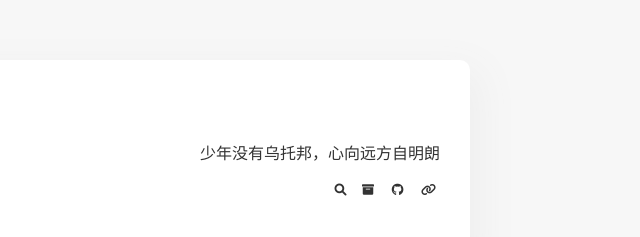
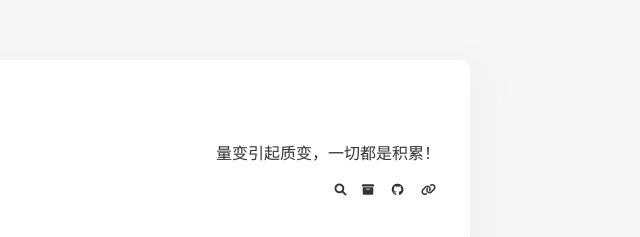
Before and after one commit to xiaoliblog/xiaoliblog.github.io, a plain HTML site: page index.html in a window 1280 px wide. Shown: the top 237 px of the page, 580-1220 px from the left. Drawn offline with Linux system fonts and the light colour scheme.

Commit message:
Site updated: 2023-02-22 14:30:39

```diff
--- a/archives/index.html
+++ b/archives/index.html
@@ -13,7 +13,7 @@
 <meta name="author" content="小李博客">
 <meta name="copyright" content="小李博客">
 
-<link rel="shortcut icon" href="/img/%E5%A4%A7%E7%AC%91.svg">
+<link rel="shortcut icon" href="/img/favicon.svg">
 
 
 <meta name="keywords" content="小李博客">
@@ -89,7 +89,7 @@
     </div>
     <div class="header-description">
         <p>
-           少年没有乌托邦，心向远方自明朗
+           量变引起质变，一切都是积累！
 
         </p>
         <div class="header-icon">
--- a/index.html
+++ b/index.html
@@ -13,7 +13,7 @@
 <meta name="author" content="小李博客">
 <meta name="copyright" content="小李博客">
 
-<link rel="shortcut icon" href="/img/%E5%A4%A7%E7%AC%91.svg">
+<link rel="shortcut icon" href="/img/favicon.svg">
 
 
 <meta name="keywords" content="小李博客">
@@ -89,7 +89,7 @@
     </div>
     <div class="header-description">
         <p>
-           少年没有乌托邦，心向远方自明朗
+           量变引起质变，一切都是积累！
 
         </p>
         <div class="header-icon">
--- a/link/index.html
+++ b/link/index.html
@@ -13,7 +13,7 @@
 <meta name="author" content="小李博客">
 <meta name="copyright" content="小李博客">
 
-<link rel="shortcut icon" href="/img/%E5%A4%A7%E7%AC%91.svg">
+<link rel="shortcut icon" href="/img/favicon.svg">
 
 
 <meta name="keywords" content="小李博客">
@@ -91,7 +91,7 @@
     </div>
     <div class="header-description">
         <p>
-           少年没有乌托邦，心向远方自明朗
+           量变引起质变，一切都是积累！
 
         </p>
         <div class="header-icon">
--- a/posts/211ab908.html
+++ b/posts/211ab908.html
@@ -13,7 +13,7 @@
 <meta name="author" content="小李博客">
 <meta name="copyright" content="小李博客">
 
-<link rel="shortcut icon" href="/img/%E5%A4%A7%E7%AC%91.svg">
+<link rel="shortcut icon" href="/img/favicon.svg">
 
 
 <meta name="keywords" content="小李博客">
@@ -91,7 +91,7 @@
     </div>
     <div class="header-description">
         <p>
-           少年没有乌托邦，心向远方自明朗
+           量变引起质变，一切都是积累！
 
         </p>
         <div class="header-icon">
--- a/posts/406925fb.html
+++ b/posts/406925fb.html
@@ -13,7 +13,7 @@
 <meta name="author" content="小李博客">
 <meta name="copyright" content="小李博客">
 
-<link rel="shortcut icon" href="/img/%E5%A4%A7%E7%AC%91.svg">
+<link rel="shortcut icon" href="/img/favicon.svg">
 
 
 <meta name="keywords" content="小李博客">
@@ -91,7 +91,7 @@
     </div>
     <div class="header-description">
         <p>
-           少年没有乌托邦，心向远方自明朗
+           量变引起质变，一切都是积累！
 
         </p>
         <div class="header-icon">
--- a/posts/52622.html
+++ b/posts/52622.html
@@ -13,7 +13,7 @@
 <meta name="author" content="小李博客">
 <meta name="copyright" content="小李博客">
 
-<link rel="shortcut icon" href="/img/%E5%A4%A7%E7%AC%91.svg">
+<link rel="shortcut icon" href="/img/favicon.svg">
 
 
 <meta name="keywords" content="小李博客">
@@ -91,7 +91,7 @@
     </div>
     <div class="header-description">
         <p>
-           少年没有乌托邦，心向远方自明朗
+           量变引起质变，一切都是积累！
 
         </p>
         <div class="header-icon">
--- a/posts/db6d3d10.html
+++ b/posts/db6d3d10.html
@@ -13,7 +13,7 @@
 <meta name="author" content="小李博客">
 <meta name="copyright" content="小李博客">
 
-<link rel="shortcut icon" href="/img/%E5%A4%A7%E7%AC%91.svg">
+<link rel="shortcut icon" href="/img/favicon.svg">
 
 
 <meta name="keywords" content="小李博客">
@@ -91,7 +91,7 @@
     </div>
     <div class="header-description">
         <p>
-           少年没有乌托邦，心向远方自明朗
+           量变引起质变，一切都是积累！
 
         </p>
         <div class="header-icon">
--- a/posts/e1d88301.html
+++ b/posts/e1d88301.html
@@ -13,7 +13,7 @@
 <meta name="author" content="小李博客">
 <meta name="copyright" content="小李博客">
 
-<link rel="shortcut icon" href="/img/%E5%A4%A7%E7%AC%91.svg">
+<link rel="shortcut icon" href="/img/favicon.svg">
 
 
 <meta name="keywords" content="小李博客">
@@ -91,7 +91,7 @@
     </div>
     <div class="header-description">
         <p>
-           少年没有乌托邦，心向远方自明朗
+           量变引起质变，一切都是积累！
 
         </p>
         <div class="header-icon">
```
Also changed, not shown: 404.html (+2 -2 lines), about/index.html (+2 -2 lines), archives/2022/05/index.html (+2 -2 lines), archives/2022/index.html (+2 -2 lines), categories/Hexo/index.html (+2 -2 lines), categories/index.html (+2 -2 lines), tags/Hexo/index.html (+2 -2 lines), tags/index.html (+2 -2 lines), tags/工作笔记/index.html (+2 -2 lines), img/favicon.svg (renamed from img/大笑.svg).
